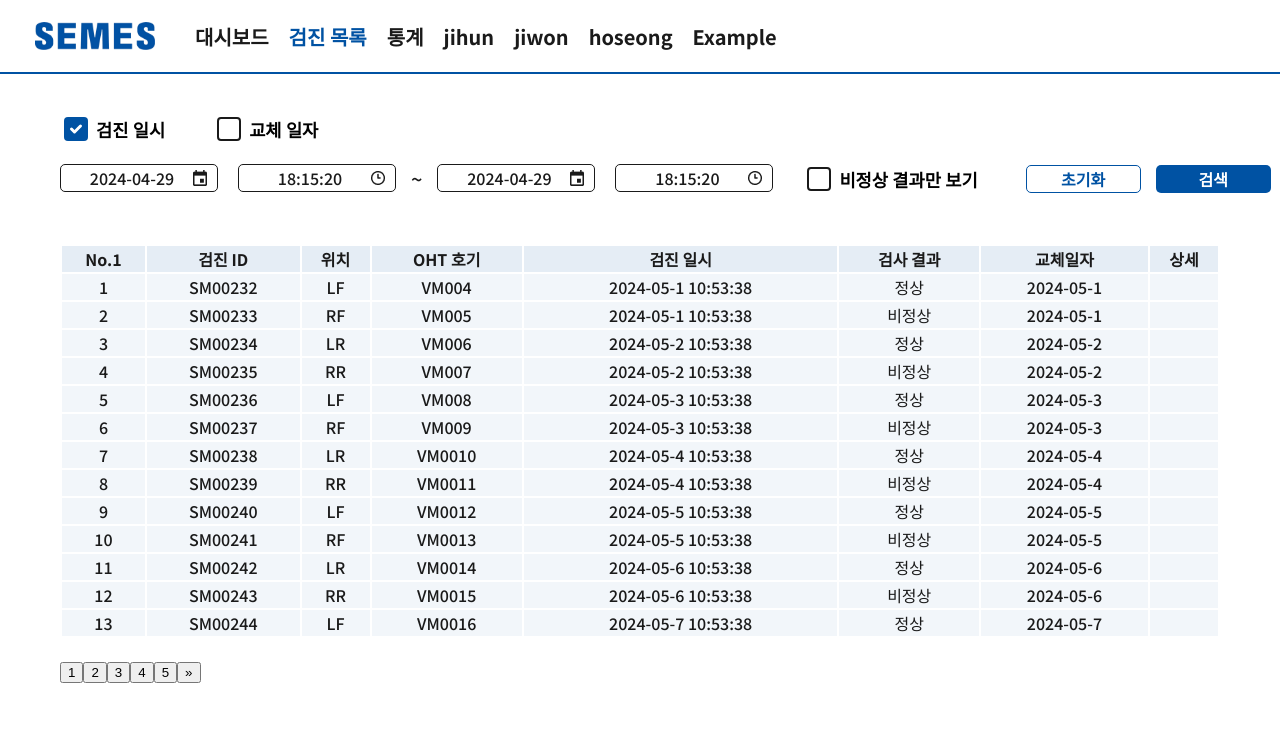
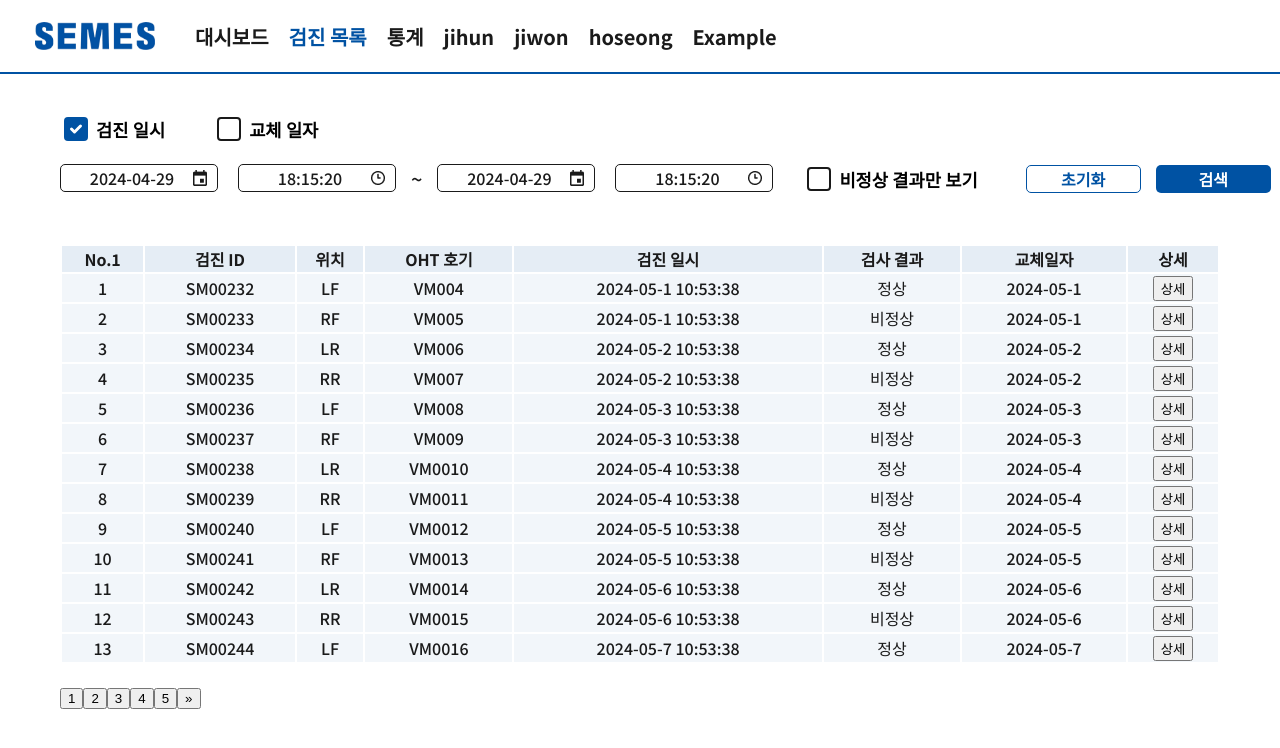
Before and after one commit to luke1546/Sebakwi, a React (Create React App) app in the folder Sebakwi-fe/: page /checkupwheels in a window 1280 px wide. Shown: the top 748 px of the page. Built offline with nearby package versions, Linux system fonts and the light colour scheme.

Commit message:
[chore] 24.05.02 검진 목록 모달 추가

```diff
--- a/Sebakwi-fe/src/pages/CheckUpWheels/TableSection/TableSection.tsx
+++ b/Sebakwi-fe/src/pages/CheckUpWheels/TableSection/TableSection.tsx
@@ -15,7 +15,15 @@ export default function TableSection() {
   const pageSize = 13;
   const totalPages = Math.ceil(posts.length / pageSize);
   const [pageGroup, setPageGroup] = useState(0);
-  const groupSize = 5;  // 한 번에 보여줄 페이지 수
+  const groupSize = 5; // 한 번에 보여줄 페이지 수
+
+  const [isModalOpen, setIsModalOpen] = useState(false);
+  const openModal = () => {
+    setIsModalOpen(true);
+  };
+  const closeModal = () => {
+    setIsModalOpen(false);
+  };
 
   // 현재 페이지 데이터 가져오기
   const currentData = () => {
@@ -29,11 +37,11 @@ export default function TableSection() {
   };
 
   const nextPageGroup = () => {
-    setPageGroup(prev => prev + 1);
+    setPageGroup((prev) => prev + 1);
   };
 
   const prevPageGroup = () => {
-    setPageGroup(prev => prev - 1);
+    setPageGroup((prev) => prev - 1);
   };
 
   return (
@@ -60,18 +68,19 @@ export default function TableSection() {
               <Styled.AttributesValue>{positionLabels[item.position]}</Styled.AttributesValue>
               <Styled.AttributesValue>{item.ohtNumber}</Styled.AttributesValue>
               <Styled.AttributesValue>{item.checkedDate}</Styled.AttributesValue>
-              <Styled.AttributesValue>{item.status === "NORMAL" ? "정상" : "비정상"}</Styled.AttributesValue>
+              <Styled.AttributesValue>
+                {item.status === 'NORMAL' ? '정상' : '비정상'}
+              </Styled.AttributesValue>
               <Styled.AttributesValue>{item.createdDate}</Styled.AttributesValue>
-              <Styled.AttributesValue></Styled.AttributesValue>{' '}
-              {/* 상세 정보를 나중에 추가할 수 있습니다 */}
+              <Styled.AttributesValue>
+                <button onClick={openModal}>상세</button>
+              </Styled.AttributesValue>
             </tr>
           ))}
         </tbody>
       </table>
       <div style={{ marginTop: '20px' }}>
-        {pageGroup > 0 && (
-          <button onClick={prevPageGroup}>&laquo;</button>
-        )}
+        {pageGroup > 0 && <button onClick={prevPageGroup}>&laquo;</button>}
         {Array.from({ length: Math.min(groupSize, totalPages - pageGroup * groupSize) }, (_, i) => (
           <button key={i} onClick={() => goToPage(pageGroup * groupSize + i + 1)}>
             {pageGroup * groupSize + i + 1}
@@ -81,6 +90,7 @@ export default function TableSection() {
           <button onClick={nextPageGroup}>&raquo;</button>
         )}
       </div>
+      {isModalOpen && <Modal onClose={closeModal} />}
     </>
   );
 }
@@ -209,7 +219,7 @@ const generateData = () => {
   return Array.from({ length: 140 }, (_, index) => ({
     checkupListId: index + 1,
     wheelNumber: `SM00${232 + index}`,
-    position: (index % 4), // 예를 들어 1부터 5까지 반복
+    position: index % 4, // 예를 들어 1부터 5까지 반복
     ohtNumber: `VM00${4 + index}`,
     checkedDate: `2024-05-${Math.floor(index / 2) + 1} 10:53:38`, // 날짜도 약간 변동을 주어서 생성
     status: index % 2 === 0 ? 'NORMAL' : 'ABNORMAL',
```
